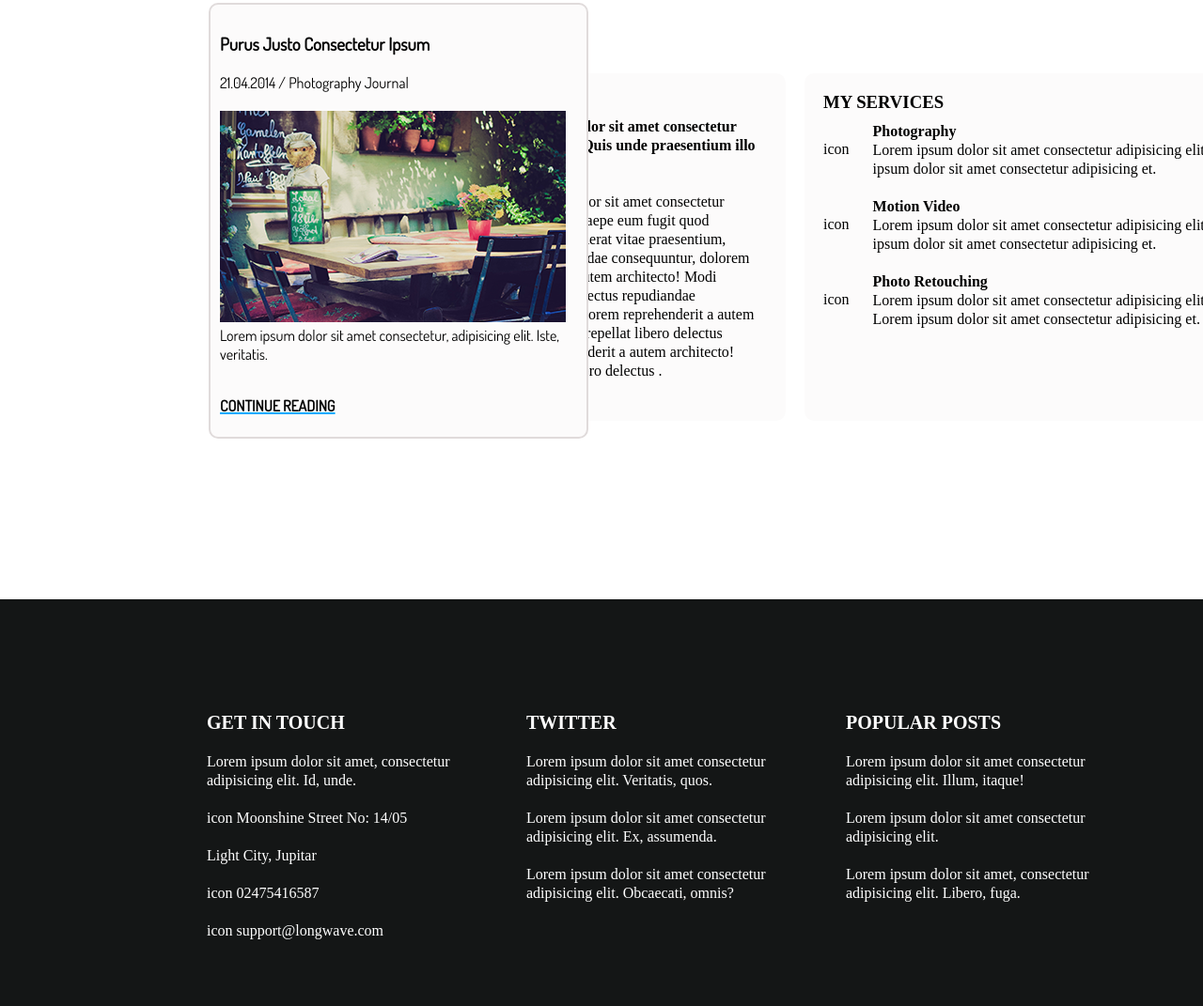
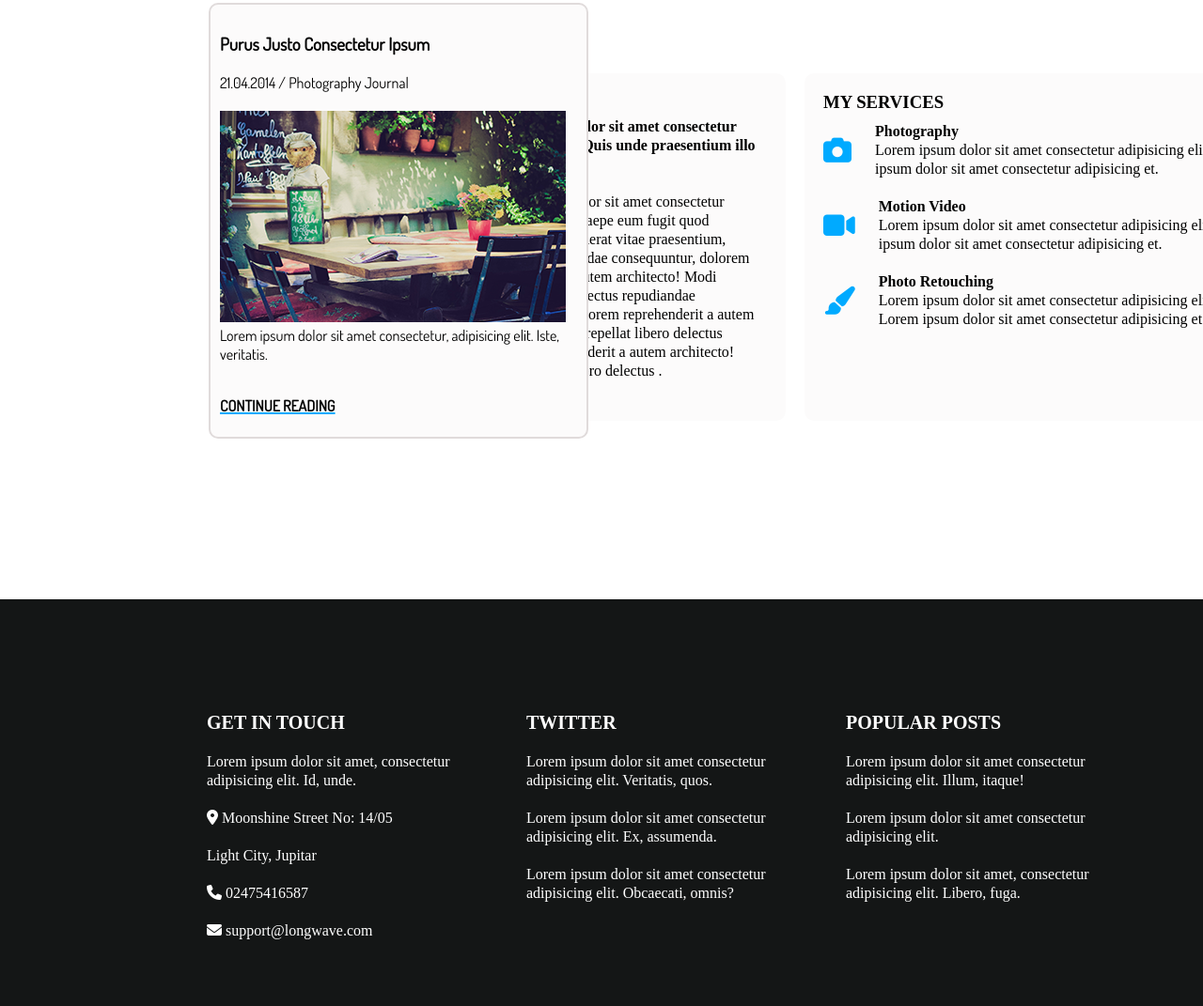
Before and after one commit to jannatulferdausirin/jonathon_kub, a plain HTML site: page index.html in a window 1280 px wide. Shown: the part 3014-4085 px from the top of the page at 94% size. Drawn offline with Linux system fonts and the light colour scheme; a web font is replaced by a local one.

Commit message:
font awesome added

```diff
--- a/index.html
+++ b/index.html
@@ -21,6 +21,12 @@
       rel="stylesheet"
     />
     <!-- google fonts end -->
+    <!-- font awesome start here -->
+    <script
+      src="https://kit.fontawesome.com/95c19df1d9.js"
+      crossorigin="anonymous"
+    ></script>
+    <!-- font awesome end here -->
   </head>
   <body>
     <!-- banner section start here -->
@@ -104,13 +110,14 @@
           <img src="images/img7.png" alt="images/img7.png" />
         </div>
       </div>
-      <button>INSTAGRAM PAGE</button>
+      <button><i class="fa-solid fa-camera-retro"></i> INSTAGRAM PAGE</button>
     </section>
 
     <!-- latest instagram shots section end here -->
 
     <!-- from the journal  section start here -->
     <section class="from_the_journal">
+
       <h2>FROM THE JOURNAL</h2>
       <div class="pallentesque">
         <h3>Palentesque Malesuada Vulputate</h3>
@@ -162,41 +169,42 @@
             Lorem, ipsum dolor sit amet consectetur adipisicing elit. Saepe eum
             fugit quod aperiam, velit quaerat vitae praesentium, tempore
             repudiandae consequuntur, dolorem reprehenderit a autem architecto!
-            Modi repellat libero delectus  repudiandae consequuntur, dolorem reprehenderit a autem architecto!
-            Modi repellat libero delectus  dolorem reprehenderit a autem architecto!
-            Modi repellat libero delectus .
+            Modi repellat libero delectus repudiandae consequuntur, dolorem
+            reprehenderit a autem architecto! Modi repellat libero delectus
+            dolorem reprehenderit a autem architecto! Modi repellat libero
+            delectus .
           </p>
         </div>
       </div>
       <div class="about_me_right">
         <h3>MY SERVICES</h3>
         <div class="photography">
-          <div class="icon">icon</div>
+          <div class="icon"><i class="fa-solid fa-camera"></i></div>
           <div class="icon_text">
             <h4>Photography</h4>
             <p>
-              Lorem ipsum dolor sit amet consectetur adipisicing elit. Ipsum, Lorem ipsum dolor sit amet consectetur adipisicing
-              et.
+              Lorem ipsum dolor sit amet consectetur adipisicing elit. Ipsum,
+              Lorem ipsum dolor sit amet consectetur adipisicing et.
             </p>
           </div>
         </div>
         <div class="motion_video">
-          <div class="icon">icon</div>
+          <div class="icon"><i class="fa-solid fa-video"></i></div>
           <div>
             <h4>Motion Video</h4>
             <p>
-              Lorem ipsum dolor sit amet consectetur adipisicing elit. Ipsum, Lorem ipsum dolor sit amet consectetur adipisicing
-              et.
+              Lorem ipsum dolor sit amet consectetur adipisicing elit. Ipsum,
+              Lorem ipsum dolor sit amet consectetur adipisicing et.
             </p>
           </div>
         </div>
         <div class="photo_retouching">
-          <div class="icon">icon</div>
+          <div class="icon"><i class="fa-solid fa-paintbrush"></i></div>
           <div>
             <h4>Photo Retouching</h4>
             <p>
-              Lorem ipsum dolor sit amet consectetur adipisicing elit. Ipsum,<br> Lorem ipsum dolor sit amet consectetur adipisicing
-              et.
+              Lorem ipsum dolor sit amet consectetur adipisicing elit. Ipsum,<br />
+              Lorem ipsum dolor sit amet consectetur adipisicing et.
             </p>
           </div>
         </div>
@@ -212,10 +220,12 @@
           <p>
             Lorem ipsum dolor sit amet, consectetur adipisicing elit. Id, unde.
           </p>
-          <p>icon Moonshine Street No: 14/05</p>
+          <p>
+            <i class="fa-solid fa-location-dot"></i> Moonshine Street No: 14/05
+          </p>
           <p>Light City, Jupitar</p>
-          <p>icon 02475416587</p>
-          <p>icon support@longwave.com</p>
+          <p><i class="fa-solid fa-phone"></i> 02475416587</p>
+          <p><i class="fa-solid fa-envelope"></i> support@longwave.com</p>
         </div>
         <div class="twitter">
           <h4>TWITTER</h4>
--- a/style.css
+++ b/style.css
@@ -296,7 +296,21 @@ p {
   padding: 20px 10px;
   margin-right: 15px;
 }
-
+.fa-camera{
+  color:rgb(0, 170, 255) ;
+  font-size: 30px;
+  margin-top: -5px;
+}
+.fa-video{
+  color:rgb(0, 170, 255) ;
+  font-size: 30px;
+  margin-top: -5px;
+}
+.fa-paintbrush{
+  color:rgb(0, 170, 255) ;
+  font-size: 30px;
+  margin-top: -5px;
+}
 .photography h4,
 p {
   line-height: 20px;
```
